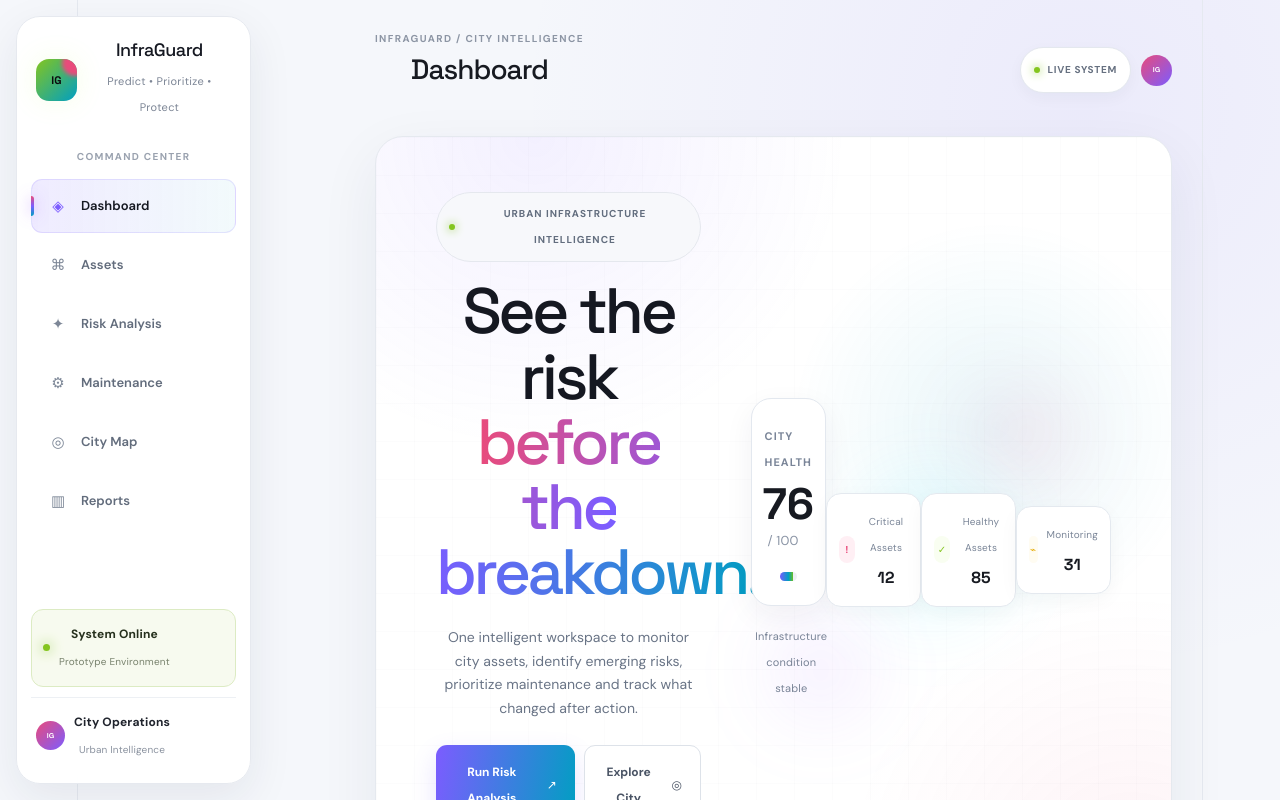
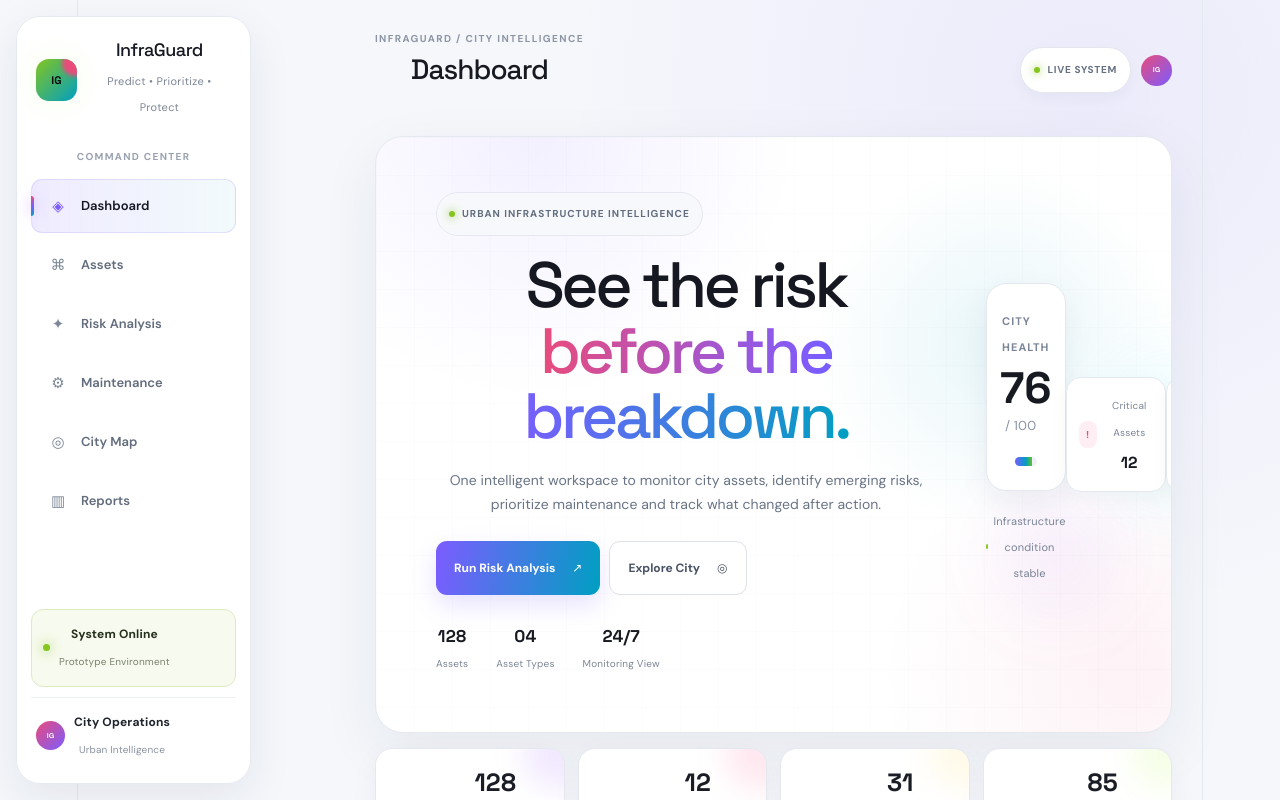
Before and after one commit to suraj-codes-0o/InfraGuard, a React (Vite) app: page / in a window 1280 px wide. Shown: the top 800 px of the page. Built offline with nearby package versions, Linux system fonts and the light colour scheme.

Commit message:
Fix production responsive hero layout

```diff
--- a/src/App.css
+++ b/src/App.css
@@ -4419,3 +4419,42 @@ body {
     flex-wrap: wrap;
   }
 }
+
+/* PRODUCTION SAFE HERO FIX */
+
+.hero {
+  grid-template-columns: minmax(500px, 1.2fr) minmax(380px, 0.8fr) !important;
+}
+
+.hero-copy,
+.hero-visual {
+  min-width: 0 !important;
+}
+
+.hero-copy h2 {
+  width: 100% !important;
+  max-width: 650px !important;
+  word-break: normal !important;
+  overflow-wrap: normal !important;
+}
+
+.health-widget {
+  position: relative !important;
+  width: 100% !important;
+  max-width: 440px !important;
+}
+
+@media (max-width: 1150px) {
+  .hero {
+    grid-template-columns: 1fr !important;
+  }
+
+  .hero-visual {
+    width: 100% !important;
+  }
+
+  .health-widget {
+    max-width: 650px !important;
+    margin: 0 auto !important;
+  }
+}
```
